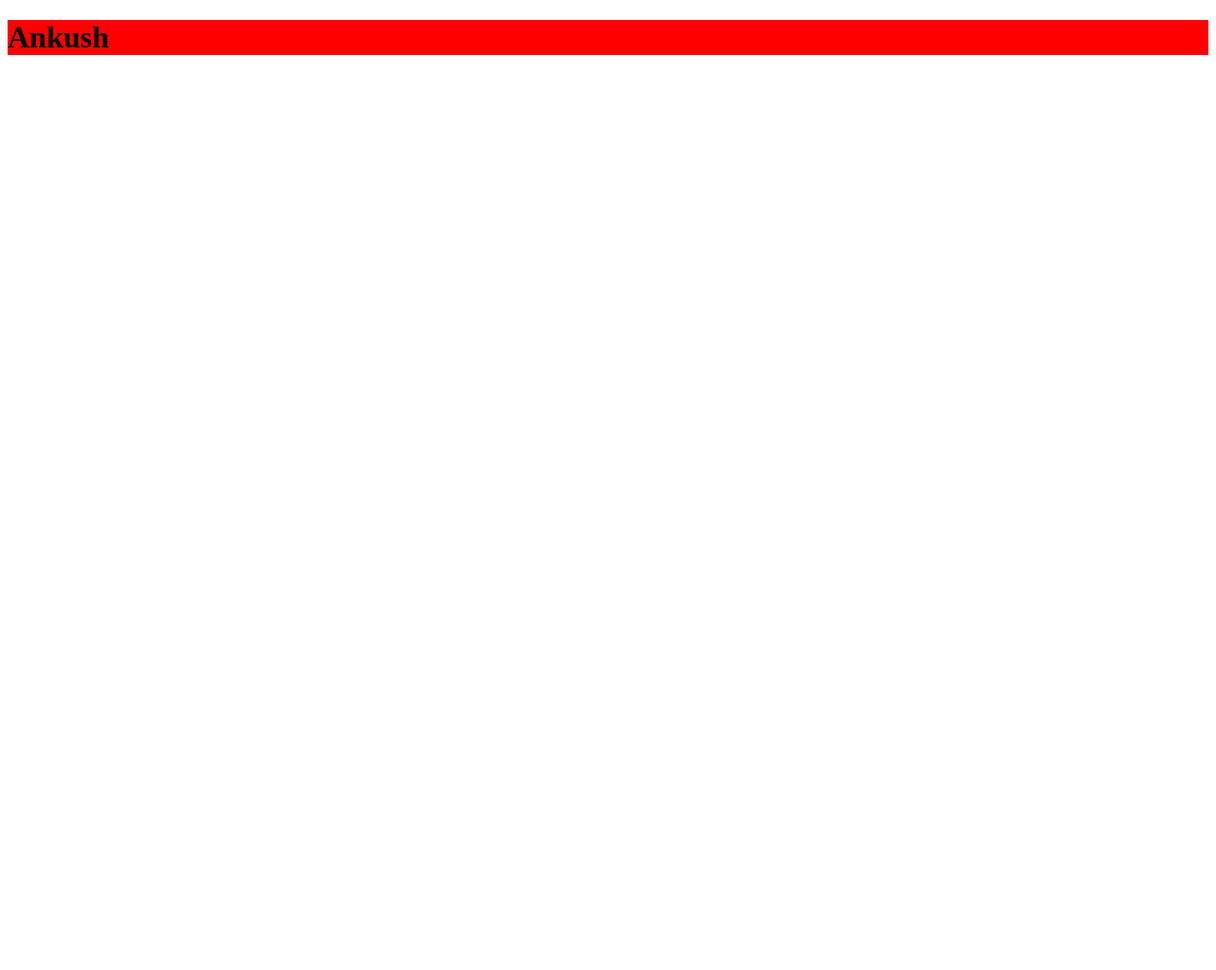
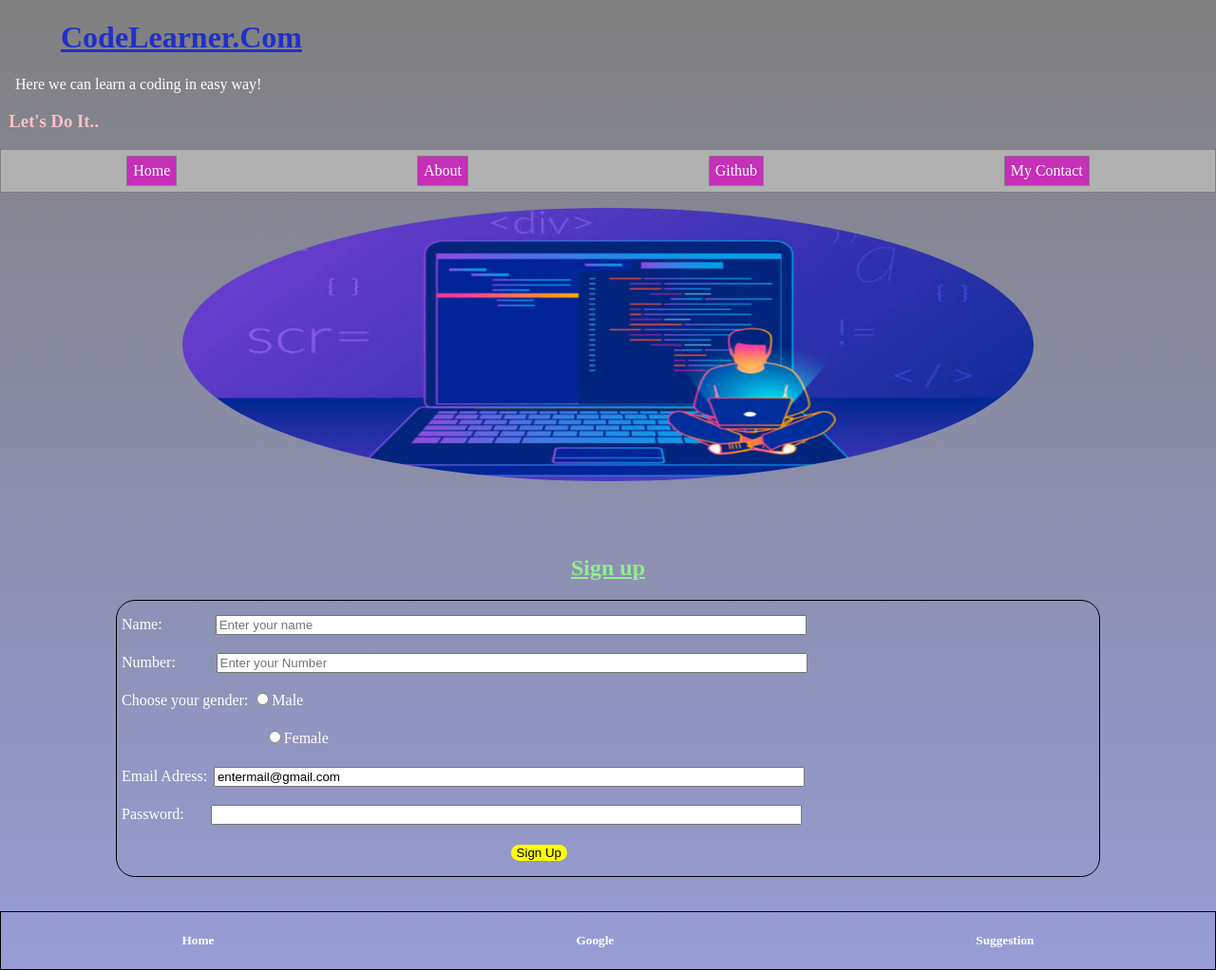
Before and after one commit to Anku1998/My-git-hub, a plain HTML site: page index.html in a window 1280 px wide. Shown: the whole page at 95% size. Before the commit the page ends 800 px from the top, so only its background shows below. Drawn offline with Linux system fonts and the light colour scheme.

Commit message:
First my github

```diff
--- a/index.html
+++ b/index.html
@@ -4,12 +4,63 @@
 <head>
     <meta charset="UTF-8">
     <meta name="viewport" content="width=device-width, initial-scale=1">
-    <title>For github</title>
-    <link rel="stylesheet" href="style.css" title="" type="" />
+    <title>My First Mobile Website</title>
+    <link rel="stylesheet" href="style.css"/>
 </head>
 
 <body>
-  <h1>Ankush</h1>
+  <h1>CodeLearner.Com</h1>
+  <p>Here we can learn a coding in easy way!</p>
+  <h3>Let's Do It..</h3>
+  <nav>
+    <ul>
+      <li><div class="slide"></div>Home</li>
+      <li>About</li>
+      <li>Github</li>
+      <li>My Contact</li>
+    </ul>
+  </nav>
+  <section class="image">
+  <img src="images/coding.jpg" alt="It is a image of coding.." /></section>
+  <marquee> <p>To learn coding you have to first sign up to our website..</p></marquee>
+  <h2>Sign up</h2>
+  <div class="Acount">
+
+      <form action="/action_page.php">
+
+      Name:<input type="text" id="name" name="name"
+      value="" placeholder="Enter your name" required/> <br/>
+      Number:<input type="number" id="number" name="number" value="" placeholder="Enter your Number" required/>
+      <br /> Choose your gender:
+       <input type="radio" name="name" id="Male" value="Male" required/>Male <br />
+        <input type="radio" name="name" id="Female" value="Female" required/>Female
+        <br />Email Adress:<input type="email" name="email" id="mailbox" value="entermail@gmail.com" required />
+        <br />Password:<input type="password" id="password" name="password" required />
+    <a href="https://www.google.com"> <input type="submit" name="button" id="btn" onclick="mybtn" value="Sign Up" /> </a>
+
+      </form>
+     </div>
+     <br><br>
+
+  <footer>
+    <h5>Home</h5>
+   <h5> Google </h5>
+   <h5>Suggestion</h5>
+  </footer>
+  <script type="text/javascript" charset="utf-8">
+    function mybtn(){
+      document.getElementById('btn').style.visibility="visible";
+    }
+
+
+
+  </script>
+
+
+
+
+
 </body>
 
+
 </html>
--- a/style.css
+++ b/style.css
@@ -1,3 +1,140 @@
+body{
+  margin:0;
+  padding: 0;
+  background: linear-gradient(gray,#979CD5);
+  color:white;
+}
+
 h1{
+  color: #212FCA;
+  text-decoration:underline;
+  margin-left: 2em;
+}
+
+h2{
+  text-align: center;
+  color:lightgreen;
+  text-decoration:underline;
+}
+
+h3{
+  color:pink;
+  margin-left: 0.5em;
+}
+
+ p{
+  margin-left: 1em;
+}
+
+ul,li{
+  border:1px solid gray;
+  display:flex;
+  padding: 6px;
+  justify-content: space-around;
+  background:#B1B1B1;
+}
+
+li{
+  background:#C62FB7;
+  color:white;
+}
+
+img{
+  display: inline-block;
+  width:70%;
+  height: 36vh;
+  margin-left: 15%;
+  border-radius:50%;
+}
+
+@media only screen and (max-width: 980px) {
+  img{
+  display: inline-block;
+  width:40%;
+  height: 20vh;
+  margin-left: 30%;
+  }
+}
+
+@media only screen and (max-width: 600px) {
+  img{
+  display: inline-block;
+  width:70%;
+  height: 36vh;
+  margin-left: 15%;
+  }
+}
+
+form{
+  width:80%;
+  border:1px solid black;
+  border-radius: 20px;
+  margin: 0 auto;
+  padding:5px;
+  line-height: 2.5em;
+}
+
+@media only screen and (max-width: 980px) {
+  form {
+      width: 40%;
+  }
+}
+
+@media only screen and (max-width: 600px) {
+  form {
+      width: 80%;
+  }
+}
+
+input#name,#number,#mailbox{
+  width:60%;
+}
+
+#name,#number,#mailbox,#password{
+  display: inline-block;
+  position:relative;
+}
+#name{
+  left:4.2em;
+}
+#number{
+  left:3.2em;
+}
+#mailbox{
+  left:0.5em;
+}
+#password{
+  width: 60%;
+  left:2.1em;
+}
+
+#Male{
+  display: inline-block;
+}
+
+#Female{
+  display: inline-block;
+  position: relative;
+  margin-left: 11.6em;
+}
+
+#btn{
+  margin-left:40%;
+  border-radius: 20px;
+  border: none;
+  background:yellow;
+}
+
+footer{
+  border: 1px solid black;
+  display: flex;
+  justify-content: space-around;
+}
+
+.slide{
+  position:absolute;
+  width:50px;
+  height: 20px;
   background: red;
+  visibility: hidden;
 }
```
Also changed, not shown: images/coding.jpg (added).
